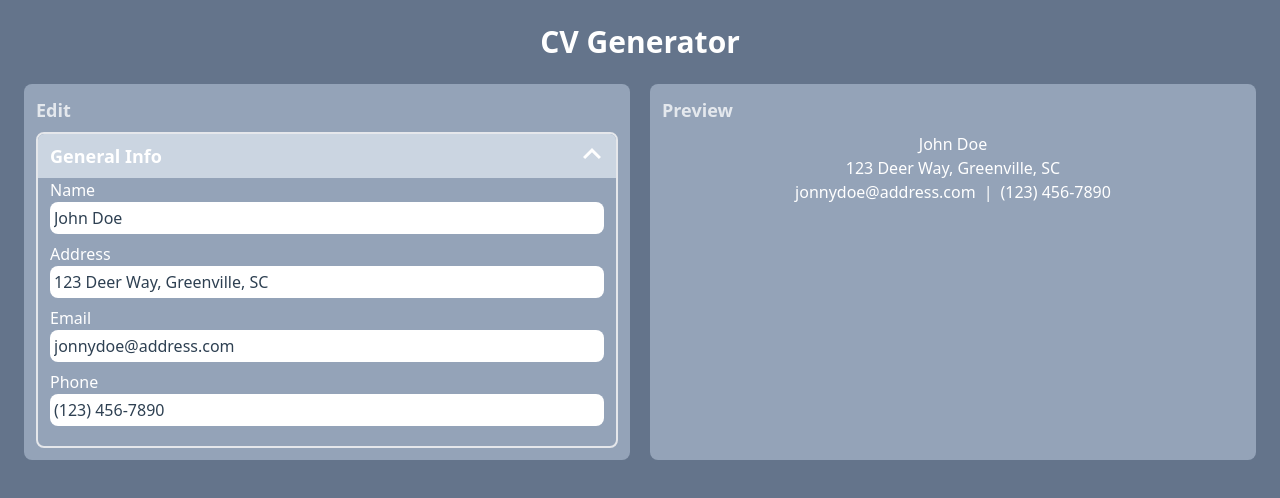
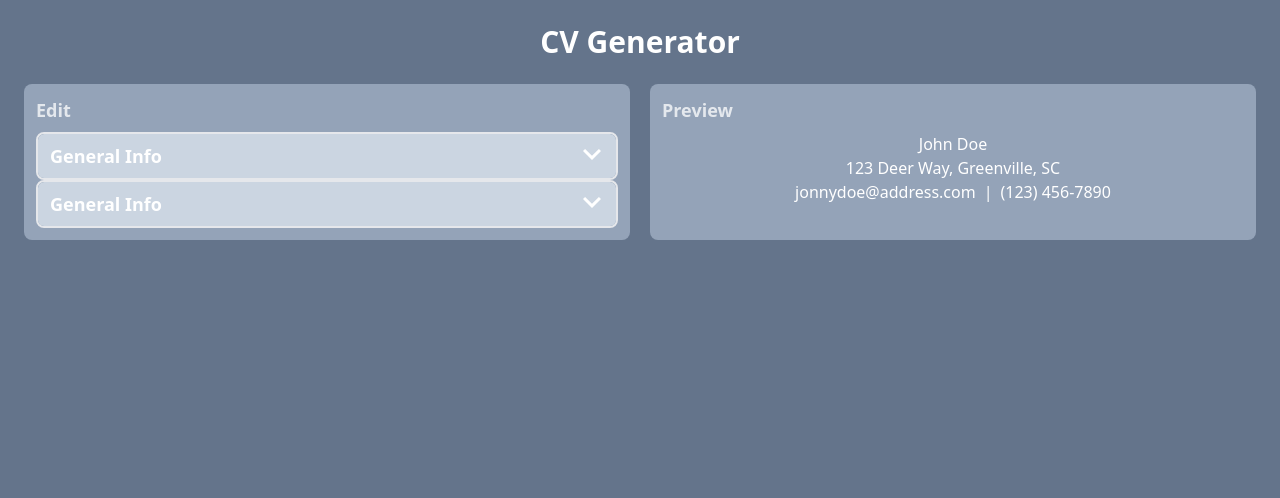
Before and after one commit to ethanwhall389/cv-application, a React (Vite) app in the folder cv-application/: page / in a window 1280 px wide. Shown: the top 498 px of the page. Built offline with nearby package versions, Linux system fonts and the light colour scheme.

Commit message:
Create accordian component

```diff
--- a/cv-application/src/App.jsx
+++ b/cv-application/src/App.jsx
@@ -3,21 +3,35 @@ import './App.css'
 import DefaultData from './data/personal-data'
 import Panel from './components/panel'
 import EditGeneralInfo from './components/edit/edit-gen-info'
+import Accordion from './components/edit/accordion'
 import DisplayGenInfo from './components/preview/display-gen-info'
 
 
 function App() {
   const [personalData, setPersonalData] = useState(DefaultData.personal);
+  const [activeAccordionIndex, setActiveAccordion] = useState(null);
 
   return (
   <div className='w-screen h-screen bg-slate-500 p-6'>
     <h1 className='text-3xl font-bold mb-6'>CV Generator</h1>
     <div className='flex gap-5'>
       <Panel title={'Edit'}>
-        <EditGeneralInfo
+        <Accordion title='General Info' index={0} setIndex={setActiveAccordion} isOpen={activeAccordionIndex === 0}>
+          <EditGeneralInfo
+          personalData={personalData}
+          onChangePersonalData={setPersonalData}
+          />
+        </Accordion>
+        <Accordion title='General Info' index={1} setIndex={setActiveAccordion} isOpen={activeAccordionIndex === 1}>
+          <EditGeneralInfo
+          personalData={personalData}
+          onChangePersonalData={setPersonalData}
+          />
+        </Accordion>
+        {/* <EditGeneralInfo
         personalData={personalData}
         onChangePersonalData={setPersonalData}
-        />
+        /> */}
       </Panel>
 
       <Panel title={'Preview'}>
--- /dev/null
+++ b/cv-application/src/components/edit/accordion.jsx
@@ -0,0 +1,38 @@
+import ExpandLessIcon from '@mui/icons-material/ExpandLess';
+import { useRef } from 'react';
+
+// export default function Accordian({ title, children, isOpen, handleClick }) {
+//     return <AccordionItem/>
+// }
+
+export default function Accordion({ title, children, isOpen, setIndex, index }) {
+
+    const contentHeight = useRef();
+
+    function handleClick() {
+        setIndex( (prevIndex) => (prevIndex === index ? null : index))
+    }
+
+    let rotateArrow = isOpen ? 'scale-150' : 'rotate-180 scale-150'
+
+    return (
+        <div className="flex flex-col border-2 rounded-lg overflow-hidden">
+
+            <div className='flex justify-between bg-slate-300 px-3 pt-2 rounded-t-md' onClick={handleClick}>
+                <h1 className="text-start font-bold mb-2 text-lg">{title}</h1>
+                <ExpandLessIcon className={rotateArrow} />
+            </div>
+
+            <div ref={contentHeight} style={isOpen
+                ? {height: contentHeight.current.scrollHeight}
+                : {height: '0px'}
+                }>
+
+                {children}
+
+            </div>
+
+
+        </div>
+    )
+}
--- a/cv-application/src/components/edit/edit-gen-info.jsx
+++ b/cv-application/src/components/edit/edit-gen-info.jsx
@@ -1,5 +1,4 @@
-import ExpandLessIcon from '@mui/icons-material/ExpandLess';
-import ExpandMoreIcon from '@mui/icons-material/ExpandMore';
+
 
 export default function EditGeneralInfo({personalData, onChangePersonalData}) {
 
@@ -9,12 +8,6 @@ export default function EditGeneralInfo({personalData, onChangePersonalData}) {
     }
 
     return (
-        <div className="flex flex-col border-2 rounded-lg">
-            <div className='flex justify-between bg-slate-300 px-3 pt-2 rounded-t-md'>
-                <h1 className="text-start font-bold mb-2 text-lg">General Info</h1>
-                <ExpandLessIcon className='scale-150'/>
-                {/* <ExpandMoreIcon/> */}
-            </div>
         <form action="" className="flex flex-col text-charcoal px-3 pb-3">
             <label htmlFor="name" className="text-start">Name</label>
             <input
@@ -52,6 +45,5 @@ export default function EditGeneralInfo({personalData, onChangePersonalData}) {
             />
 
         </form>
-        </div>
     )
 }
```
Lines whose indentation alone changed are shown as unchanged.
